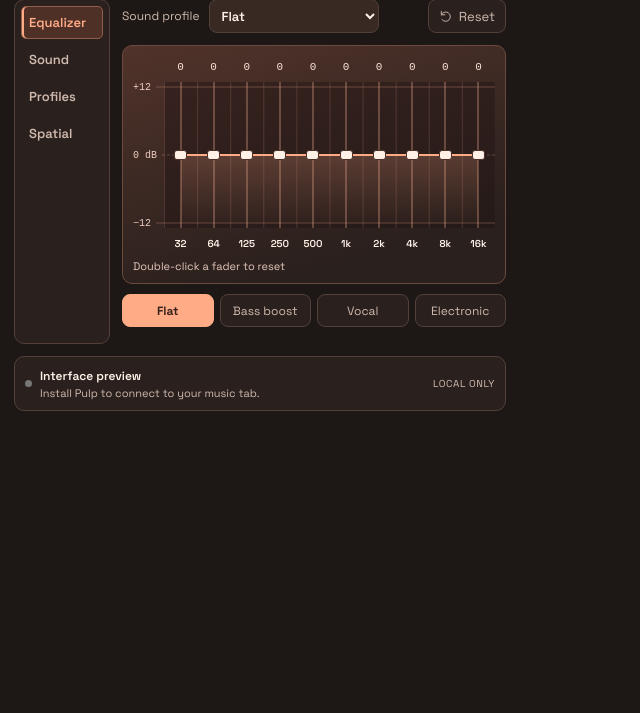
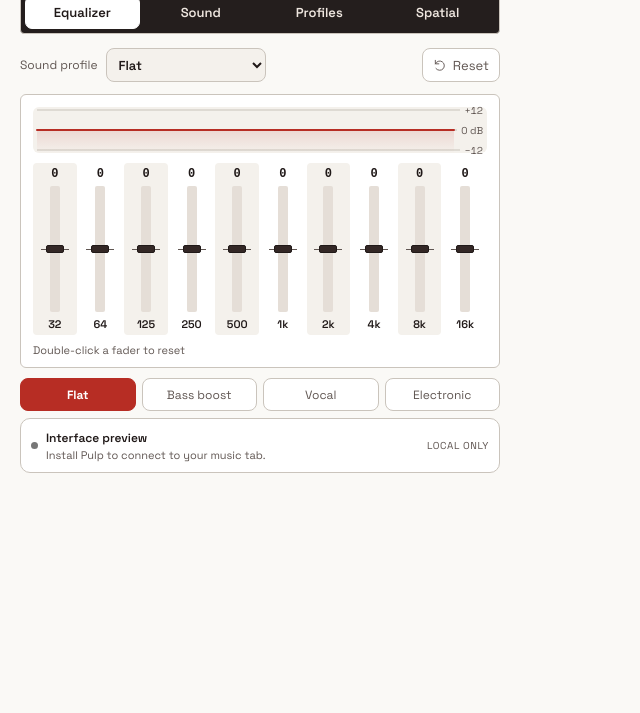
Before and after one commit to mrduhlol/pulp, a website with bundled scripts: page extension/popup.html in a window 1280 px wide. Shown: the part 87-800 px from the top of the page, without its empty margins (0-640 px from the left). Built offline with nearby package versions, Linux system fonts and the light colour scheme.

Commit message:
Show signed EQ gain on each fader

```diff
--- a/extension/popup.css
+++ b/extension/popup.css
@@ -6,15 +6,15 @@
 }
 
 :root {
-  color-scheme: dark;
-  --bg: #1d1816;
-  --surface: #2a211e;
-  --raised: #382923;
-  --line: #524039;
-  --ink: #fff3ea;
-  --muted: #d0b9ad;
-  --accent: #ffab86;
-  --accent-surface: #4e3027;
+  color-scheme: light;
+  --bg: #faf9f6;
+  --surface: #fff;
+  --raised: #f4f1ec;
+  --line: #cac4bc;
+  --ink: #201918;
+  --muted: #605652;
+  --accent: #b72d24;
+  --accent-surface: #fae6e1;
   font-family: Space, Arial, sans-serif;
   font-synthesis: none;
 }
@@ -30,11 +30,11 @@ button:disabled, input:disabled, select:disabled { cursor: default; opacity: .5;
 svg { display: block; fill: none; stroke: currentColor; stroke-width: 1.6; stroke-linecap: round; stroke-linejoin: round; }
 
 header, .brand, .header-actions { display: flex; align-items: center; }
-header { justify-content: space-between; min-height: 44px; margin-bottom: 12px; }
+header { justify-content: space-between; min-height: 49px; margin-bottom: 13px; }
 .brand { gap: 13px; }
-h1 { margin: 0; font-size: 44px; line-height: 1; letter-spacing: -2.8px; }
+h1 { margin: 0; font-size: 48px; line-height: .9; letter-spacing: -3px; }
 .brand-dot { color: var(--accent); }
-.brand-description { color: var(--muted); font-size: 11px; }
+.brand-description { border-left: 1px solid var(--line); padding-left: 12px; color: var(--muted); font-size: 12px; line-height: 1.15; }
 .header-actions { gap: 7px; }
 
 .icon-button, .power, .quiet-button, .site-button, .manager-actions button {
@@ -51,30 +51,33 @@ h1 { margin: 0; font-size: 44px; line-height: 1; letter-spacing: -2.8px; }
 .icon-button { width: 36px; padding: 0; }
 .header-actions svg { width: 16px; height: 16px; }
 .power { min-width: 64px; font-weight: 600; }
-.power[aria-pressed=true] { color: var(--accent); background: var(--accent-surface); border-color: #925e49; }
+.power[aria-pressed=true] { color: var(--accent); background: var(--accent-surface); border-color: #ca8b80; }
 .quiet-button { align-self: end; color: var(--muted); }
 .quiet-button svg { width: 14px; height: 14px; }
 
 .tab-bar {
   display: grid;
   grid-template-columns: repeat(4, minmax(0, 1fr));
-  gap: 8px;
-  border-bottom: 1px solid var(--line);
+  gap: 4px;
+  padding: 4px;
+  border: 1px solid var(--line);
+  border-radius: 4px;
+  background: #241e1d;
 }
 .tab-bar button {
   min-height: 33px;
   padding: 0 4px;
   border: 1px solid transparent;
-  border-radius: 0;
+  border-radius: 7px;
   background: transparent;
-  color: var(--muted);
+  color: #eee6df;
   font-weight: 600;
 }
-.tab-bar button[aria-selected=true] { border-bottom-color: var(--accent); box-shadow: inset 0 -1px var(--accent); color: var(--accent); }
-section[role=tabpanel] { height: 371px; padding-top: 14px; }
+.tab-bar button[aria-selected=true] { border-color: #fff; background: #fff; color: var(--ink); }
+section[role=tabpanel] { height: 384px; padding-top: 14px; }
 
-.eq-heading { display: flex; align-items: center; justify-content: space-between; gap: 8px; margin-bottom: 12px; }
-.eq-heading > div { display: flex; align-items: center; flex-wrap: wrap; gap: 4px 9px; }
+.eq-heading { display: flex; align-items: end; justify-content: space-between; gap: 10px; margin-bottom: 12px; }
+.eq-heading > div { display: flex; align-items: center; flex-wrap: wrap; gap: 5px 8px; }
 .eq-heading label, .spatial-mode-label { color: var(--muted); font-size: 12px; }
 select, .preset-manager input {
   min-width: 0;
@@ -85,91 +88,70 @@ select, .preset-manager input {
   border-radius: 8px;
   background: var(--raised);
 }
-#preset { width: clamp(124px, 32vw, 170px); font-weight: 600; }
+#preset { width: clamp(118px, 32vw, 160px); font-weight: 600; }
 
-/* The chart and faders share the same frequency columns. */
-.eq-rack {
-  --scale-width: 31px;
-  padding: 12px 10px 10px;
-  border: 1px solid #6d4a3e;
-  border-radius: 10px;
-  background: linear-gradient(165deg, #50332a 0%, #2a201d 80%);
-}
-
-.eq-display {
-  position: relative;
-  padding-left: var(--scale-width);
-}
-
-.graph {
-  position: absolute;
-  inset: 24px 0 24px var(--scale-width);
-  background: linear-gradient(90deg, #e6a38a30 1px, transparent 1px) 0 0 / 10% 100%, #20151578;
-  pointer-events: none;
-}
-
-.graph svg {
-  position: absolute;
-  inset: 5px 5%;
-  width: 90%;
-  height: calc(100% - 10px);
-  clip-path: inset(-2px -2px 0);
-}
-
-.graph-lines { position: absolute; inset: 5px 0; }
+.eq-rack { padding: 12px 12px 10px; border: 1px solid var(--line); border-radius: 6px; background: var(--surface); }
+.graph { height: 46px; position: relative; padding: 0 33px 0 4px; border-radius: 6px; background: #f4f1ec; }
+.graph svg { width: 100%; height: 100%; position: relative; overflow: visible; }
+.graph-lines { position: absolute; inset: 0; pointer-events: none; }
 .graph-lines span {
   position: absolute;
+  left: 4px;
+  right: 4px;
+  top: 7.143%;
+  color: var(--muted);
   display: flex;
   align-items: center;
-  gap: 5px;
-  top: 0;
-  left: calc(-1 * var(--scale-width));
-  right: 0;
+  gap: 4px;
   transform: translateY(-50%);
-  color: #f0cec0;
-  font: 10px ui-monospace, monospace;
+  font-size: 10px;
+  font-variant-numeric: tabular-nums;
 }
-.graph-lines span::after { content: ''; flex: 1; border-top: 1px solid #e6a38a50; }
+.graph-lines span::before { content: ''; flex: 1; border-top: 1px solid var(--line); }
 .graph-lines span:nth-child(2) { top: 50%; }
-.graph-lines span:nth-child(2)::after { border-top-style: dashed; }
-.graph-lines span:nth-child(3) { top: 100%; }
+.graph-lines span:nth-child(2)::before { border-top-style: dashed; }
+.graph-lines span:nth-child(3) { top: 92.857%; }
 #curve { stroke: var(--accent); stroke-width: 2; vector-effect: non-scaling-stroke; }
 #curve-area { fill: url(#curve-fill); stroke: none; }
-.curve-caption { display: block; margin: 7px 0 0; color: #e5c8bc; font-size: 11px; }
+.curve-caption { display: block; margin: 8px 0 0; color: var(--muted); font-size: 11px; }
 
-.bands { position: relative; display: grid; grid-template-columns: repeat(10, minmax(0, 1fr)); }
-.band { display: grid; grid-template-rows: 18px 146px 18px; justify-items: center; align-items: center; gap: 6px; min-width: 0; }
-.band output { color: #ffe5d8; font: 11px ui-monospace, monospace; }
+.bands { display: grid; grid-template-columns: repeat(10, minmax(0, 1fr)); gap: 2px; margin-top: 10px; }
+.band { display: grid; justify-items: center; align-content: start; gap: 5px; min-width: 0; padding-block: 4px; border-radius: 4px; }
+.band:nth-child(odd) { background: var(--raised); }
+.band output { color: var(--ink); font: 700 12px ui-monospace, monospace; }
 .band input {
   appearance: none;
   writing-mode: vertical-lr;
   direction: rtl;
   width: min(100%, 28px);
-  height: 100%;
+  height: 126px;
   margin: 0;
-  background: transparent;
+  --band-track: linear-gradient(to top, #e5ded7 var(--gain-start, 50%), var(--accent) var(--gain-start, 50%) var(--gain-end, 50%), #e5ded7 var(--gain-end, 50%));
+  background: linear-gradient(var(--muted), var(--muted)) center / 100% 1px no-repeat;
   cursor: ns-resize;
   border-radius: 4px;
 }
-.band input::-webkit-slider-runnable-track { width: 2px; background: #e6a38a54; }
+.band input::-webkit-slider-runnable-track {
+  width: 10px;
+  border-radius: 2px;
+  background: var(--band-track);
+}
 .band input::-webkit-slider-thumb {
   appearance: none;
-  box-sizing: border-box;
-  width: 13px;
-  height: 10px;
-  margin-left: -5.5px;
-  border: 1px solid #4c3026;
-  border-radius: 3px;
-  background: #fff1e8;
+  width: 18px;
+  height: 8px;
+  margin-left: -4px;
+  border: 1px solid #201918;
+  border-radius: 2px;
+  background: #332725;
 }
-.band input::-moz-range-track { width: 2px; background: #e6a38a54; }
-.band input::-moz-range-thumb { width: 11px; height: 8px; border: 1px solid #4c3026; border-radius: 3px; background: #fff1e8; }
+.band input::-moz-range-track { width: 10px; border-radius: 2px; background: var(--band-track); }
+.band input::-moz-range-thumb { width: 16px; height: 6px; border: 1px solid #201918; border-radius: 2px; background: #332725; }
 .band:is(:hover, :focus-within) output { color: var(--accent); }
-.band > span { font-size: 10px; font-weight: 600; }
-
+.band > span { font-size: 11px; font-weight: 600; }
 .quick-profiles { display: grid; grid-template-columns: repeat(4, minmax(0, 1fr)); gap: 6px; margin-top: 10px; }
 .quick-profiles button { min-height: 33px; padding: 3px; border: 1px solid var(--line); border-radius: 8px; background: var(--surface); color: var(--muted); font-size: 12px; }
-.quick-profiles button[aria-pressed=true] { color: #3a231b; background: var(--accent); border-color: var(--accent); font-weight: 700; }
+.quick-profiles button[aria-pressed=true] { color: #fff; background: var(--accent); border-color: var(--accent); font-weight: 700; }
 main[data-bypassed=true] :is(.graph svg, .bands) { opacity: .5; }
 
 .panel-heading { margin-bottom: 13px; }
@@ -187,9 +169,9 @@ main[data-bypassed=true] :is(.graph svg, .bands) { opacity: .5; }
 .control output { float: right; color: var(--accent); font-variant-numeric: tabular-nums; }
 .control input { appearance: none; display: block; width: 100%; height: 18px; margin: 6px 0 0; background: transparent; cursor: pointer; }
 .control input:disabled { cursor: default; }
-.control input::-webkit-slider-runnable-track { height: 4px; border-radius: 4px; background: linear-gradient(to right, var(--accent) var(--fill, 0%), #5e473e var(--fill, 0%)); }
+.control input::-webkit-slider-runnable-track { height: 4px; border-radius: 4px; background: linear-gradient(to right, var(--accent) var(--fill, 0%), #bfb5ac var(--fill, 0%)); }
 .control input::-webkit-slider-thumb { appearance: none; width: 13px; height: 13px; margin-top: -4.5px; border-radius: 50%; background: var(--ink); }
-.control input::-moz-range-track { height: 4px; background: #5e473e; }
+.control input::-moz-range-track { height: 4px; background: #bfb5ac; }
 .control input::-moz-range-progress { height: 4px; background: var(--accent); }
 .control input::-moz-range-thumb { width: 13px; height: 13px; border: 0; border-radius: 50%; background: var(--ink); }
 .range-ends { display: flex; justify-content: space-between; color: var(--muted); font-size: 11px; }
@@ -199,27 +181,27 @@ main[data-bypassed=true] :is(.graph svg, .bands) { opacity: .5; }
   width: 54px;
   height: 54px;
   margin: 7px auto 3px;
-  border: 1px solid #875d4a;
+  border: 1px solid #89766b;
   border-radius: 50%;
-  background: radial-gradient(circle at 33% 25%, #775144, #2c211d 74%);
+  background: radial-gradient(circle at 33% 25%, #fcf9f5, #c7b9ac 74%);
   cursor: ns-resize;
   touch-action: none;
   user-select: none;
 }
-.dial::after { content: ''; position: absolute; inset: 5px; border: 1px solid #925e49; border-radius: 50%; }
+.dial::after { content: ''; position: absolute; inset: 5px; border: 1px solid #ac9b8d; border-radius: 50%; }
 .dial > span { position: absolute; inset: 0; transform: rotate(var(--angle)); }
 .dial > span::after { content: ''; position: absolute; top: 4px; left: calc(50% - 1.5px); width: 3px; height: 12px; border-radius: 3px; background: var(--accent); z-index: 1; }
 .output-controls, .protection { margin-top: 8px; }
 .limiter { display: flex; justify-content: space-between; align-items: center; gap: 6px; }
 .limiter strong { font-weight: 600; }
 .switch { flex: 0 0 34px; height: 21px; padding: 3px; border: 0; border-radius: 12px; background: var(--accent); }
-.switch span { display: block; width: 15px; height: 15px; transform: translateX(13px); border-radius: 50%; background: #1d1816; }
-.switch[aria-checked=false] { background: #665047; }
-.switch[aria-checked=false] span { transform: none; background: var(--ink); }
+.switch span { display: block; width: 15px; height: 15px; transform: translateX(13px); border-radius: 50%; background: #fff; }
+.switch[aria-checked=false] { background: #82756d; }
+.switch[aria-checked=false] span { transform: none; background: #fff; }
 
 #panel-profiles { overflow-y: auto; scrollbar-width: thin; padding: 14px 3px 9px; }
 .site-button { margin-bottom: 8px; }
-.site-button[aria-pressed=true] { color: var(--accent); border-color: #925e49; }
+.site-button[aria-pressed=true] { color: var(--accent); border-color: #ca8b80; }
 .preset-library { margin-bottom: 8px; padding: 8px 10px; border: 1px solid var(--line); border-radius: 8px; background: var(--surface); }
 .preset-library summary { cursor: pointer; }
 .preset-manager { display: grid; grid-template-columns: minmax(0, 1fr) minmax(0, 2fr); align-items: center; gap: 8px; margin-top: 10px; }
@@ -229,15 +211,16 @@ main[data-bypassed=true] :is(.graph svg, .bands) { opacity: .5; }
 .profile-card, .load-custom { border: 1px solid var(--line); border-radius: 8px; background: var(--surface); color: var(--muted); }
 .profile-card { min-width: 0; padding: 7px 5px; font-size: 11px; }
 .profile-card svg { width: 100%; height: 26px; margin-bottom: 3px; }
-.profile-card[aria-pressed=true] { color: var(--accent); border-color: #925e49; background: var(--accent-surface); }
+.profile-card[aria-pressed=true] { color: var(--accent); border-color: #ca8b80; background: var(--accent-surface); }
 .load-custom { width: 100%; margin-top: 8px; padding: 8px; }
 .spatial-mode-label { display: block; margin: 14px 0 5px; }
 #spatial-mode { width: 100%; }
 .spatial-width { margin-top: 12px; }
 .spatial-note { margin-top: 12px; max-width: 48ch; line-height: 1.5; }
 
-button:not(:disabled):hover { border-color: #a27661; }
-.tab-bar button:hover, .quiet-button:hover { color: var(--ink); }
+button:not(:disabled):hover { border-color: #9c7068; }
+.tab-bar button:not([aria-selected=true]):hover { color: #fff; }
+.quiet-button:hover { color: var(--ink); }
 footer { display: flex; align-items: center; justify-content: space-between; gap: 8px; padding: 10px; border: 1px solid var(--line); border-radius: 10px; background: var(--surface); }
 .connection { min-width: 0; display: flex; align-items: center; gap: 8px; }
 .connection > div { min-width: 0; }
@@ -252,35 +235,6 @@ footer { display: flex; align-items: center; justify-content: space-between; gap
   body { width: 100%; }
 }
 
-@media (min-width: 470px) {
-  main {
-    display: grid;
-    grid-template-columns: 96px minmax(0, 1fr);
-    column-gap: 12px;
-    padding-inline: 14px;
-  }
-
-  header, footer, .message { grid-column: 1 / -1; }
-  section[role=tabpanel] { grid-column: 2; }
-  .tab-bar {
-    grid-column: 1;
-    grid-template-columns: 1fr;
-    align-content: start;
-    gap: 4px;
-    margin: 14px 0 12px;
-    padding: 6px;
-    border: 1px solid var(--line);
-    border-radius: 10px;
-    background: var(--surface);
-  }
-  .tab-bar button { padding-inline: 7px; border-radius: 5px; text-align: left; }
-  .tab-bar button[aria-selected=true] {
-    border-color: #925e49;
-    box-shadow: inset 2px 0 var(--accent);
-    background: var(--accent-surface);
-  }
-}
-
 @media (max-width: 400px) {
   main { padding-inline: 12px; }
   .eq-rack { padding-inline: 7px; }
--- a/extension/popup.html
+++ b/extension/popup.html
@@ -10,7 +10,7 @@
     <div class="brand"><h1>pulp<span class="brand-dot">.</span></h1><span class="brand-description">Music equalizer</span></div>
     <div class="header-actions"><button id="save-preset" class="icon-button" aria-label="Save custom profile" title="Save custom profile"><svg viewBox="0 0 24 24"><path d="M6 4h12v16l-6-4-6 4z"/></svg></button><button id="power" class="power" aria-label="Bypass equalizer" aria-pressed="true"><svg viewBox="0 0 24 24"><path d="M12 3v8M7 5a8 8 0 1 0 10 0"/></svg><span id="power-label">On</span></button></div>
   </header>
-  <div id="audio-tabs" class="tab-bar" role="tablist" aria-label="Audio controls">
+  <div class="tab-bar" role="tablist" aria-label="Audio controls">
     <button id="tab-equalizer" role="tab" aria-selected="true" aria-controls="panel-equalizer" tabindex="0">Equalizer</button>
     <button id="tab-sound" role="tab" aria-selected="false" aria-controls="panel-sound" tabindex="-1">Sound</button>
     <button id="tab-profiles" role="tab" aria-selected="false" aria-controls="panel-profiles" tabindex="-1">Profiles</button>
@@ -19,10 +19,8 @@
   <section id="panel-equalizer" role="tabpanel" aria-labelledby="tab-equalizer">
     <div class="eq-heading"><div><label for="preset">Sound profile</label><select id="preset"><option>Flat</option><option>Warm</option><option>Bass boost</option><option>Vocal</option><option>Electronic</option><option>Rock</option><option>Jazz</option><option>Acoustic</option><option disabled>Custom</option></select></div><button id="reset" class="quiet-button"><svg viewBox="0 0 24 24"><path d="M4 10a8 8 0 1 1 1 8M4 4v6h6"/></svg>Reset</button></div>
     <div class="eq-rack">
-      <div class="eq-display">
-        <div class="graph" role="img" aria-label="Equalizer gain curve"><div class="graph-lines"><span>+12</span><span>0 dB</span><span>−12</span></div><svg viewBox="0 4.5714 400 54.8572" preserveAspectRatio="none" aria-hidden="true"><defs><linearGradient id="curve-fill" x1="0%" y1="0%" x2="0%" y2="100%"><stop stop-color="#ffab86" stop-opacity=".22"/><stop offset="1" stop-color="#ffab86" stop-opacity="0"/></linearGradient></defs><path id="curve-area"/><path id="curve"/></svg></div>
-        <div id="bands" class="bands"></div>
-      </div>
+      <div class="graph" role="img" aria-label="Equalizer gain curve"><div class="graph-lines"><span>+12</span><span>0 dB</span><span>−12</span></div><svg viewBox="0 0 400 64" preserveAspectRatio="none" aria-hidden="true"><defs><linearGradient id="curve-fill" x1="0%" y1="0%" x2="0%" y2="100%"><stop stop-color="#b72d24" stop-opacity=".13"/><stop offset="1" stop-color="#b72d24" stop-opacity="0"/></linearGradient></defs><path id="curve-area"/><path id="curve"/></svg></div>
+      <div id="bands" class="bands"></div>
       <span id="fader-feedback" class="curve-caption" role="status">Double-click a fader to reset</span>
     </div>
     <div class="quick-profiles" aria-label="Quick presets"><button data-profile="Flat" aria-pressed="true">Flat</button><button data-profile="Bass boost" aria-pressed="false">Bass boost</button><button data-profile="Vocal" aria-pressed="false">Vocal</button><button data-profile="Electronic" aria-pressed="false">Electronic</button></div>
--- a/extension/popup.ts
+++ b/extension/popup.ts
@@ -37,7 +37,12 @@ function render(){
  el('spatial').setAttribute('aria-checked',String(state.spatialEnabled));el<HTMLInputElement>('spatial-width').value=String(state.spatialWidth);el('width-value').textContent=`${state.spatialWidth}%`;el<HTMLSelectElement>('spatial-mode').value=state.spatialHeadphones?'headphones':'width';el<HTMLInputElement>('spatial-width').disabled=!state.spatialEnabled;el<HTMLSelectElement>('spatial-mode').disabled=!state.spatialEnabled;
  el('headroom').setAttribute('aria-checked',String(state.autoHeadroom));
  el('limiter').setAttribute('aria-checked',String(state.limiter));preset.value=state.preset;
- document.querySelectorAll<HTMLInputElement>('[data-band]').forEach((input,i)=>{input.value=String(state.bands[i]);el(`band-${i}`).textContent=state.bands[i]>0?`+${state.bands[i]}`:String(state.bands[i]);input.setAttribute('aria-valuetext',`${state.bands[i]} decibels`);});
+ document.querySelectorAll<HTMLInputElement>('[data-band]').forEach((input,i)=>{const gain=state.bands[i];
+  const position=(gain+12)/24*100;
+  input.value=String(gain);
+  input.style.setProperty('--gain-start', Math.min(50,position)+'%');
+  input.style.setProperty('--gain-end', Math.max(50,position)+'%');
+  el(`band-${i}`).textContent=state.bands[i]>0?`+${state.bands[i]}`:String(state.bands[i]);input.setAttribute('aria-valuetext',`${state.bands[i]} decibels`);});
  for(const key of ['bass','treble','volume','balance'] as const){const input=el<HTMLInputElement>(key);input.value=String(state[key]);input.style.setProperty('--fill',`${(state[key]-Number(input.min))/(Number(input.max)-Number(input.min))*100}%`);const text=key==='volume'?`${state[key]}%`:key==='balance'?(state[key]===0?'Center':`${Math.abs(state[key])}% ${state[key]<0?'left':'right'}`):`${state[key]} dB`;el(`${key}-value`).textContent=text;input.setAttribute('aria-valuetext',text);}
  for(const key of ['bass','treble'] as const){el(`${key}-dial`).style.setProperty('--angle',`${-135+state[key]/12*270}deg`);el(`${key}-dial`).setAttribute('aria-valuenow',String(state[key]));el(`${key}-dial`).setAttribute('aria-valuetext',`${state[key]} decibels`);}
  const path=curve(state.bands);el('curve').setAttribute('d',path);el('curve-area').setAttribute('d',`${path} L400 64 L0 64 Z`);
@@ -112,12 +117,8 @@ el<HTMLInputElement>('preset-file').onchange=async event=>{
  input.value='';
 };
 const tabs=Array.from(document.querySelectorAll<HTMLButtonElement>('[role=tab]'));
-const railLayout=window.matchMedia('(min-width: 470px)');
-function updateTabOrientation(){el('audio-tabs').setAttribute('aria-orientation',railLayout.matches?'vertical':'horizontal');}
-updateTabOrientation();
-railLayout.addEventListener('change',updateTabOrientation);
 function selectTab(tab:HTMLButtonElement){tabs.forEach(button=>{const selected=button===tab;button.setAttribute('aria-selected',String(selected));button.tabIndex=selected?0:-1;el(button.getAttribute('aria-controls')!).hidden=!selected;});el('message').textContent='';}
-tabs.forEach((tab,index)=>{tab.onclick=()=>selectTab(tab);tab.onkeydown=event=>{let next=index;if((event.key==='ArrowRight'||(railLayout.matches&&event.key==='ArrowDown')))next=(index+1)%tabs.length;else if((event.key==='ArrowLeft'||(railLayout.matches&&event.key==='ArrowUp')))next=(index+tabs.length-1)%tabs.length;else if(event.key==='Home')next=0;else if(event.key==='End')next=tabs.length-1;else return;event.preventDefault();selectTab(tabs[next]);tabs[next].focus();};});
+tabs.forEach((tab,index)=>{tab.onclick=()=>selectTab(tab);tab.onkeydown=event=>{let next=index;if(event.key==='ArrowRight')next=(index+1)%tabs.length;else if(event.key==='ArrowLeft')next=(index+tabs.length-1)%tabs.length;else if(event.key==='Home')next=0;else if(event.key==='End')next=tabs.length-1;else return;event.preventDefault();selectTab(tabs[next]);tabs[next].focus();};});
 window.addEventListener('pagehide',()=>{if(installed){clearTimeout(saveTimer);void chrome.storage.local.set(savedSettings(state));if(connectedTab!==undefined)void dispatchAudio(state).catch(()=>{});}});
 (async()=>{
  if(!installed){render();el('status').textContent='Interface preview';el('source').textContent='Install Pulp to connect to your music tab.';return;}
```
Also changed, not shown: DESIGN.md (+2 -2 lines).
